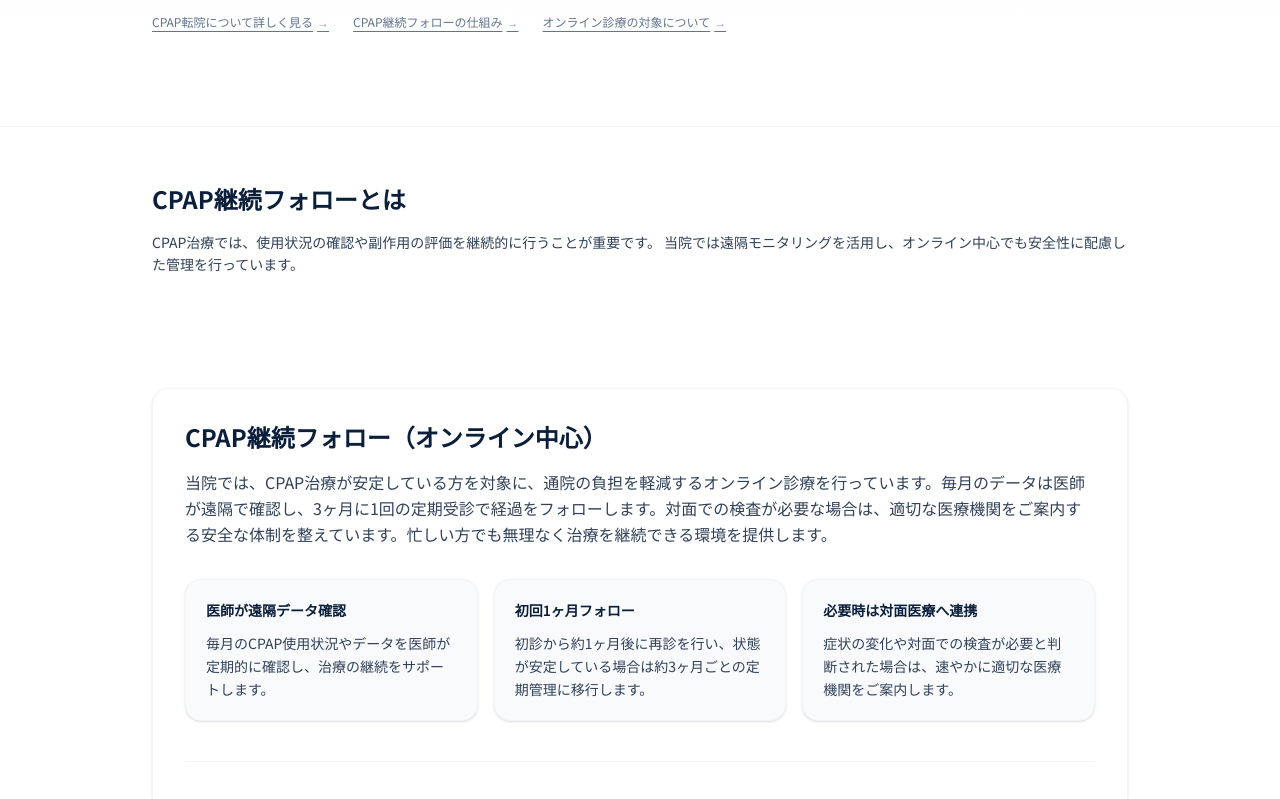
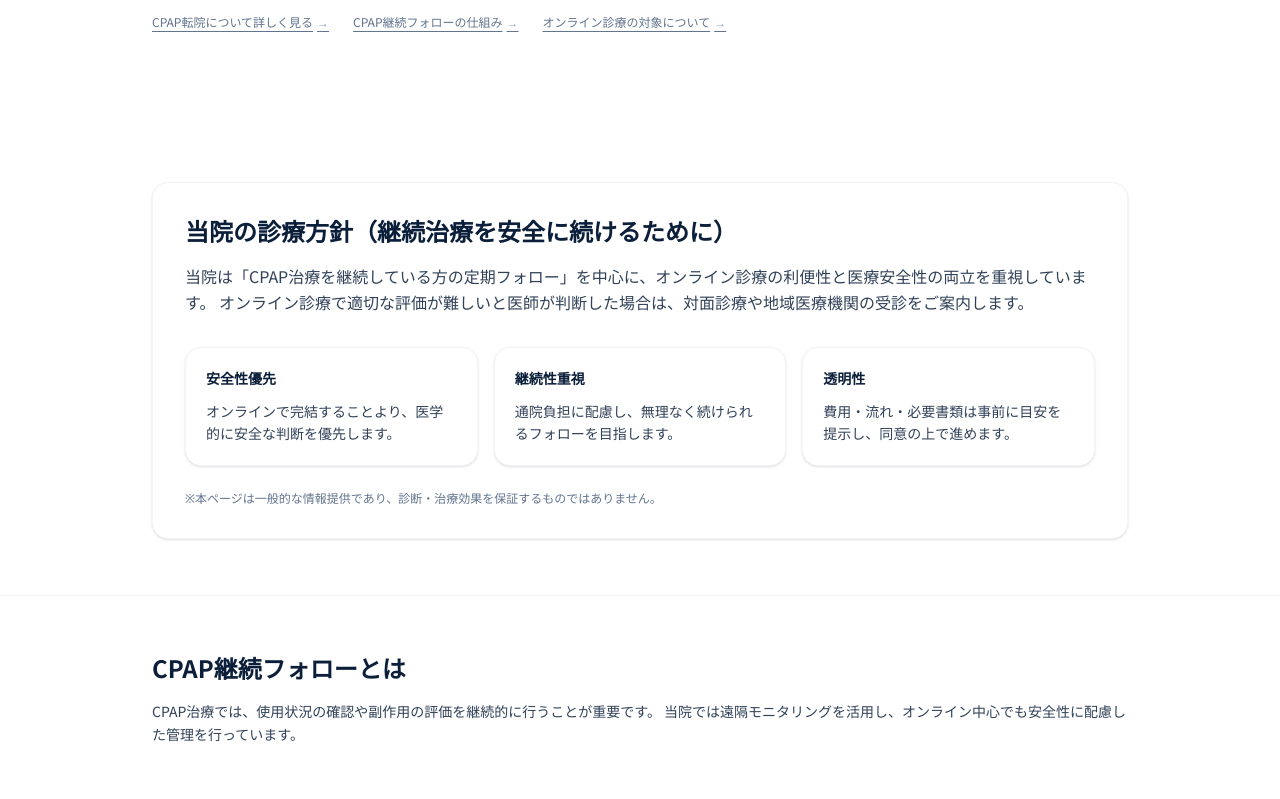
Before and after one commit to mandahan2002/sas-clinic-site, a Next.js app: page / in a window 1280 px wide. Shown: the part 1021-1820 px from the top of the page. Built offline with nearby package versions, Linux system fonts and the light colour scheme.

Commit message:
chore: update page.tsx

```diff
--- a/app/page.tsx
+++ b/app/page.tsx
@@ -343,6 +343,38 @@ export default function Home() {
         </div>
       </section>
 
+      {/* Clinical Policy Statement */}
+      <section className="bg-white">
+        <div className="mx-auto max-w-5xl px-6 py-14">
+          <div className="rounded-2xl border border-slate-100 bg-white p-8 shadow-sm">
+            <h2 className="text-xl font-bold text-[#0B1F3A] md:text-2xl">
+              当院の診療方針（継続治療を安全に続けるために）
+            </h2>
+            <p className="mt-4 text-sm leading-relaxed text-slate-700 md:text-base">
+              当院は「CPAP治療を継続している方の定期フォロー」を中心に、オンライン診療の利便性と医療安全性の両立を重視しています。
+              オンライン診療で適切な評価が難しいと医師が判断した場合は、対面診療や地域医療機関の受診をご案内します。
+            </p>
+
+            <div className="mt-8 grid gap-4 md:grid-cols-3">
+              {[
+                { t:"安全性優先", d:"オンラインで完結することより、医学的に安全な判断を優先します。" },
+                { t:"継続性重視", d:"通院負担に配慮し、無理なく続けられるフォローを目指します。" },
+                { t:"透明性", d:"費用・流れ・必要書類は事前に目安を提示し、同意の上で進めます。" },
+              ].map((x,i)=>(
+                <div key={i} className="rounded-2xl border border-slate-100 bg-white p-5 shadow-sm">
+                  <div className="text-sm font-semibold text-[#0B1F3A]">{x.t}</div>
+                  <p className="mt-3 text-sm text-slate-700 leading-relaxed">{x.d}</p>
+                </div>
+              ))}
+            </div>
+
+            <p className="mt-6 text-xs text-slate-500">
+              ※本ページは一般的な情報提供であり、診断・治療効果を保証するものではありません。
+            </p>
+          </div>
+        </div>
+      </section>
+
       {/* H2: CPAP継続フォローとは（SEO強化・医療説明） */}
       <section className="bg-white border-t border-slate-100">
         <div className="mx-auto max-w-5xl px-6 py-14">
@@ -579,7 +611,7 @@ export default function Home() {
               href="#reserve"
               className="inline-block rounded-xl bg-[#0B1F3A] px-6 py-3 text-sm font-semibold text-white shadow-sm hover:bg-[#0a2847] transition-colors"
             >
-              転院の相談・予約はこちら
+              継続フォローの予約はこちら
             </a>
           </div>
         </div>
@@ -801,6 +833,34 @@ export default function Home() {
         </div>
       </section>
 
+      {/* Transparency Metrics */}
+      <section className="border-t border-slate-100 bg-[#F8FAFC]">
+        <div className="mx-auto max-w-5xl px-6 py-14">
+          <h2 className="text-2xl font-bold text-[#0B1F3A]">診療の目安（透明性）</h2>
+          <p className="mt-3 text-sm text-slate-700">
+            受診前にイメージが持てるよう、目安を提示します（個別状況により変動します）。
+          </p>
+
+          <div className="mt-8 grid gap-4 md:grid-cols-3">
+            {[
+              { t:"診察時間の目安", v:"約10分", s:"※内容により前後します" },
+              { t:"フォロー間隔の目安", v:"初回1ヶ月 → 安定後3ヶ月", s:"※医師が判断します" },
+              { t:"必要アップロード（最小）", v:"保険情報＋任意書類", s:"※詳細は予約画面で案内" },
+            ].map((x,i)=>(
+              <div key={i} className="rounded-2xl border border-slate-100 bg-white p-6 shadow-sm">
+                <div className="text-sm font-semibold text-[#0B1F3A]">{x.t}</div>
+                <div className="mt-3 text-2xl font-bold text-slate-900">{x.v}</div>
+                <div className="mt-2 text-xs text-slate-500">{x.s}</div>
+              </div>
+            ))}
+          </div>
+
+          <p className="mt-6 text-xs text-slate-500">
+            ※オンライン診療料等の算定可否や費用は、症状・診療内容により異なります。診療前に目安をご案内し同意のうえで進めます。
+          </p>
+        </div>
+      </section>
+
       {/* H2: よくある質問（FAQ） */}
       <section id="faq" className="border-t border-slate-100 bg-[#F4F7FA] scroll-mt-24">
         <div className="mx-auto max-w-5xl px-6 py-14">
@@ -830,6 +890,10 @@ export default function Home() {
               {
                 q: "診察時間はどれくらいですか？",
                 a: "オンライン診察自体は通常10分程度で終了します。通院や待ち時間の負担なく、効率的に受診いただけます。",
+              },
+              {
+                q:"運転の多い職種（業務運転など）でも受診できますか？",
+                a:"職種や安全配慮の観点から、フォロー間隔が短くなる場合があります。具体的な間隔や対応可否は、診察時に医師が状況を確認して判断します。"
               },
               {
                 q: "対面受診が必要になるのはどんな時ですか？",
@@ -877,6 +941,50 @@ export default function Home() {
         </div>
       </section>
 
+      {/* Pre-Reservation Safety Block */}
+      <section className="border-t border-slate-100 bg-[#F8FAFC]">
+        <div className="mx-auto max-w-5xl px-6 py-12">
+          <div className="rounded-2xl border border-slate-200/70 bg-white p-6 shadow-sm">
+            <h2 className="text-lg font-bold text-[#0B1F3A] md:text-xl">
+              ご予約前にご確認ください
+            </h2>
+
+            <div className="mt-6 grid gap-4 md:grid-cols-3">
+              {[
+                {
+                  t:"現在の機器のまま相談可能",
+                  d:"多くの場合、現在のCPAP機器のままご相談いただけます（個別状況によります）。",
+                },
+                {
+                  t:"医師が遠隔データを確認",
+                  d:"オンラインでも医師が状態を確認し、必要に応じて対面受診をご案内します。",
+                },
+                {
+                  t:"いきなり転院を急がせません",
+                  d:"初回は状況確認が中心です。転院手続きは医師判断の後でも問題ありません。",
+                },
+              ].map((item, i) => (
+                <div
+                  key={i}
+                  className="rounded-xl border border-slate-100 bg-white p-5"
+                >
+                  <div className="text-sm font-semibold text-[#0B1F3A]">
+                    {item.t}
+                  </div>
+                  <p className="mt-2 text-sm text-slate-700 leading-relaxed">
+                    {item.d}
+                  </p>
+                </div>
+              ))}
+            </div>
+
+            <p className="mt-6 text-xs text-slate-500">
+              ※診療内容や適応は医師が診察のうえ判断します。オンライン診療が適さない場合は、対面医療機関をご案内することがあります。
+            </p>
+          </div>
+        </div>
+      </section>
+
       {/* Reserve */}
       <section id="reserve" className="border-t border-slate-100 bg-white scroll-mt-24">
         <div className="mx-auto max-w-5xl px-6 py-14">
@@ -918,6 +1026,28 @@ export default function Home() {
       {/* Access / Legal */}
       <section id="access" className="border-t border-slate-100 bg-[#F4F7FA] scroll-mt-24">
         <div className="mx-auto max-w-5xl px-6 py-14">
+
+          {/* Trust Without Reviews */}
+          <section className="mb-14 border-b border-slate-200 pb-14">
+            <h2 className="text-2xl font-bold text-[#0B1F3A]">安心のための取り組み</h2>
+            <div className="mt-8 grid gap-4 md:grid-cols-2">
+              {[
+                { t:"医師が診療を担当", d:"医療判断は医師が行い、必要時は対面医療機関をご案内します。" },
+                { t:"適応外を明示", d:"オンラインに適さないケースは受診をご案内しません（安全性優先）。" },
+                { t:"費用の目安提示", d:"診療前に費用の目安を案内し、同意の上で進めます。" },
+                { t:"書類負担を最小化", d:"必須アップロードは最小限とし、離脱を防ぎつつ安全に運用します。" },
+              ].map((x,i)=>(
+                <div key={i} className="rounded-2xl border border-slate-100 bg-white p-6 shadow-sm">
+                  <div className="text-sm font-semibold text-[#0B1F3A]">{x.t}</div>
+                  <p className="mt-2 text-sm text-slate-700 leading-relaxed">{x.d}</p>
+                </div>
+              ))}
+            </div>
+            <p className="mt-6 text-xs text-slate-500">
+              ※当院は広告目的の口コミ依頼は行いません。医療の質は個別状況により異なります。
+            </p>
+          </section>
+
           <h2 className="text-2xl font-bold text-[#0B1F3A]">クリニックについて</h2>
           <p className="mt-2 text-sm text-slate-700">
             医療広告上の基本情報を明示します（地図・内観写真の掲載は任意です）。
```
